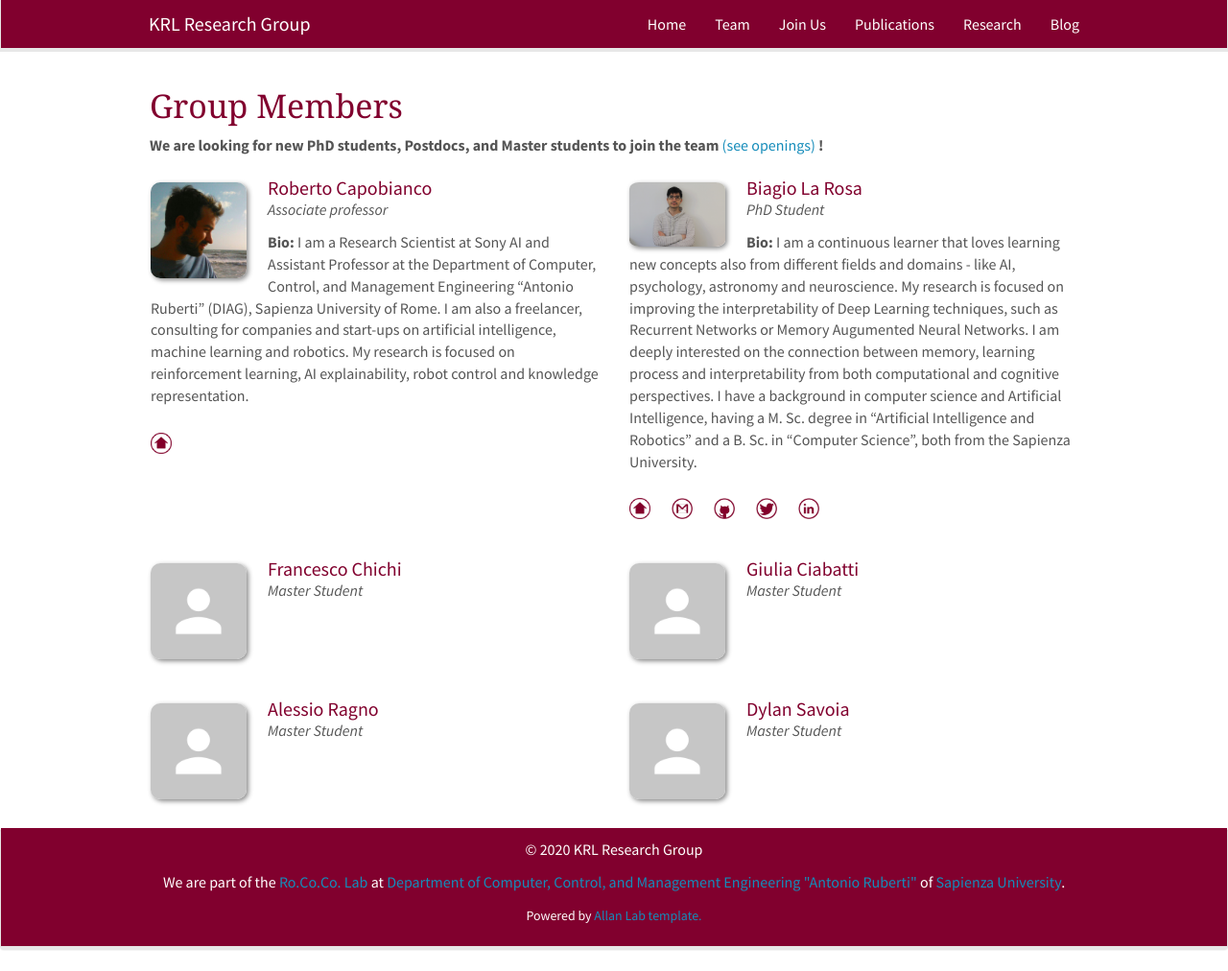
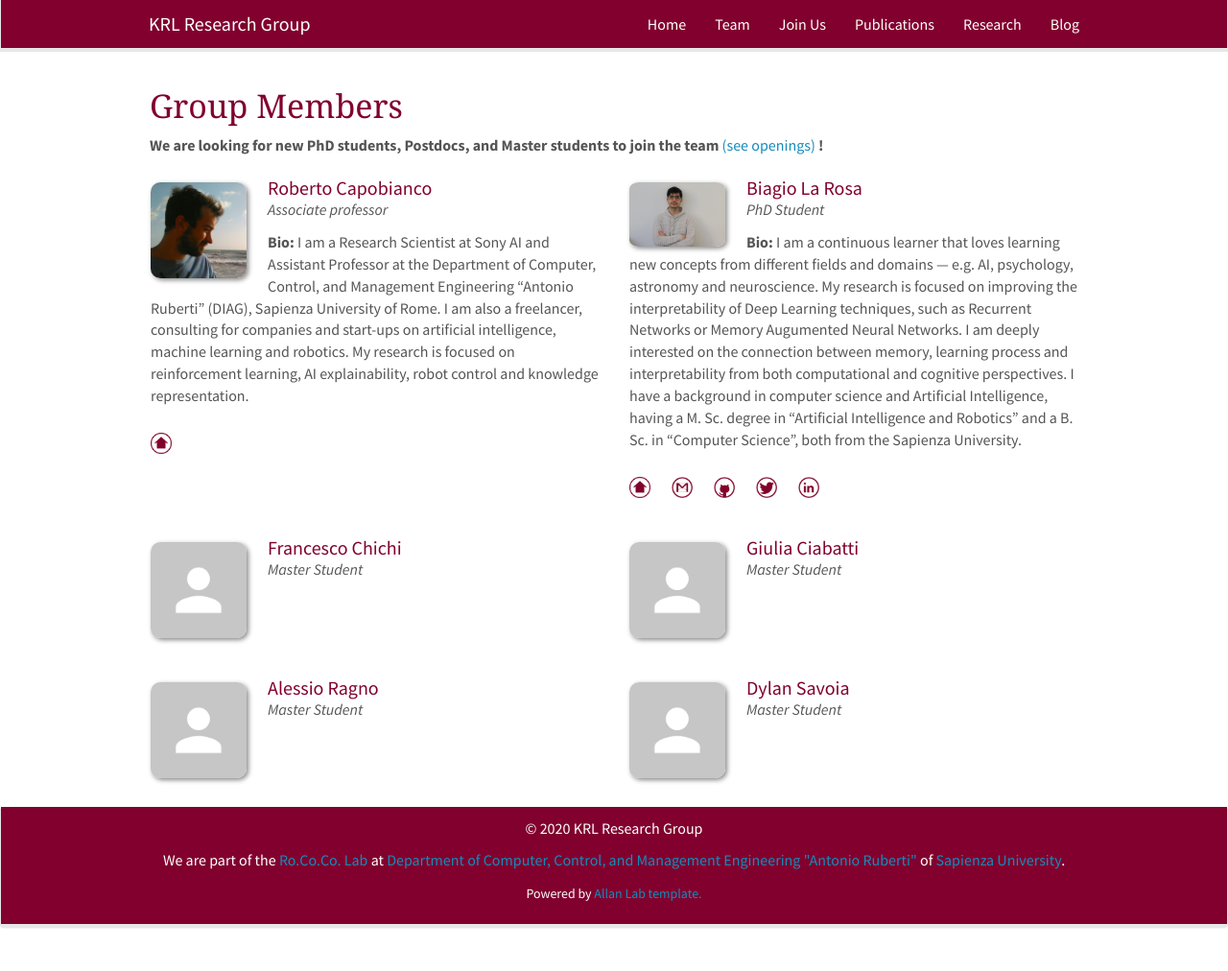
Before and after one commit to KRLGroup/krlgroup.github.io, a Jekyll site: the page built from _pages/team.md, in a window 1280 px wide and 1012 px high. Shown: the whole window at 96% size. Built offline with Jekyll 4.4.1, drawn with Linux system fonts in a browser that asks for light colours; nearby versions of some CDN libraries.

Commit message:
improved Bio La Rosa

```diff
--- a/_data/members.yml
+++ b/_data/members.yml
@@ -8,7 +8,7 @@
 - name: Biagio La Rosa
   photo: larosa.jpg
   info: PhD Student
-  bio: I am a continuous learner that loves learning new concepts also from different fields and domains - like AI, psychology, astronomy and neuroscience. My research is focused on improving the interpretability of Deep Learning techniques, such as Recurrent Networks or Memory Augumented Neural Networks. I am deeply interested on the connection between memory, learning process and interpretability from both computational and cognitive perspectives. I have a background in computer science and Artificial Intelligence, having a M. Sc. degree in "Artificial Intelligence and Robotics" and a B. Sc. in "Computer Science", both from the Sapienza University.
+  bio: I am a continuous learner that loves learning new concepts from different fields and domains — e.g. AI, psychology, astronomy and neuroscience. My research is focused on improving the interpretability of Deep Learning techniques, such as Recurrent Networks or Memory Augumented Neural Networks. I am deeply interested on the connection between memory, learning process and interpretability from both computational and cognitive perspectives. I have a background in computer science and Artificial Intelligence, having a M. Sc. degree in "Artificial Intelligence and Robotics" and a B. Sc. in "Computer Science", both from the Sapienza University.
   webpage: https://biagiomattialarosa.github.io/
   github: biagiomattialarosa
   linkedin: larosabiagio
```
